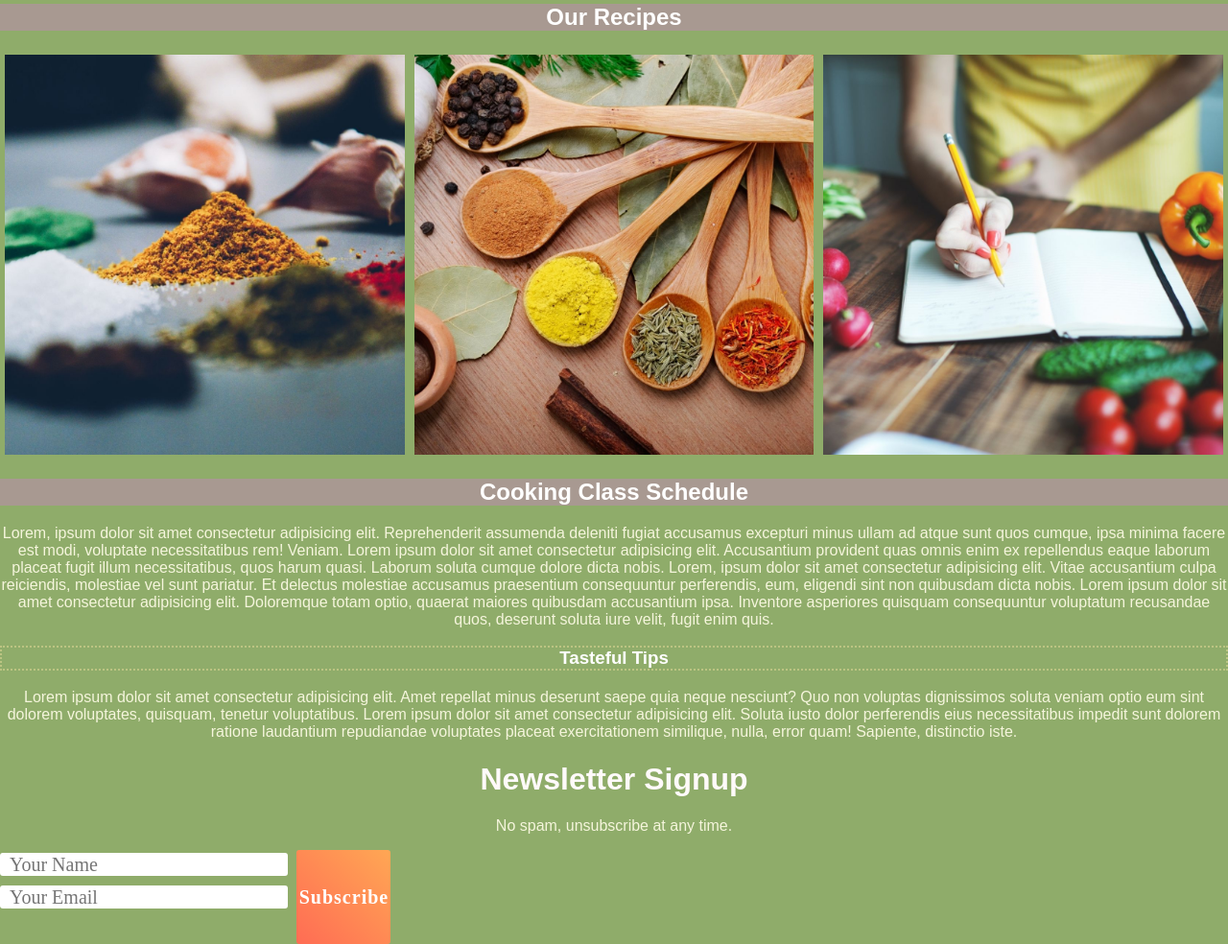
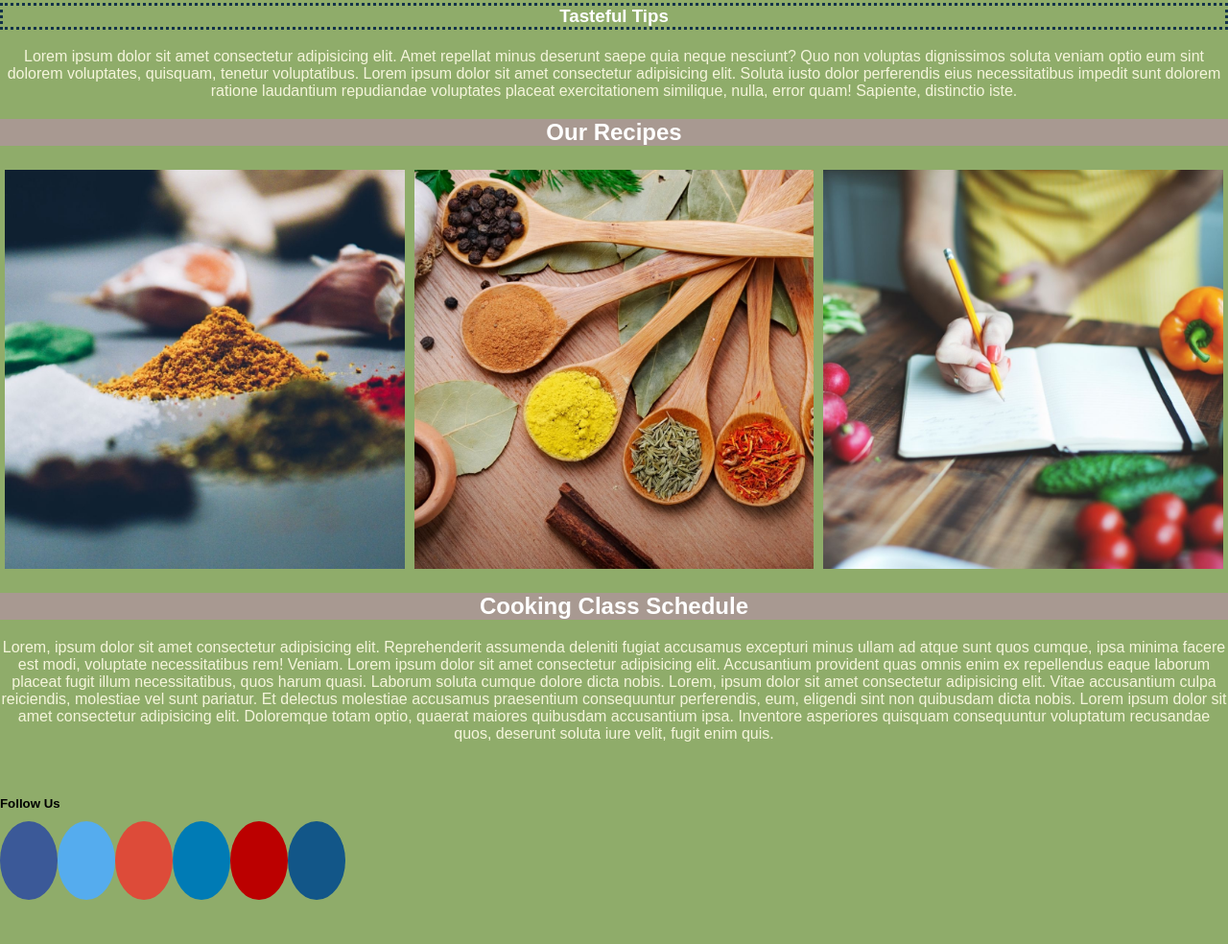
Before and after one commit to MichaelGarcia2021/youarewhatyoueat, a plain HTML site: page index.html in a window 1280 px wide. Shown: the part 1048-2032 px from the top of the page at 96% size. After the commit the page ends 1986 px from the top, so only its background shows below. Drawn offline with Linux system fonts and the light colour scheme.

Commit message:
made changes

```diff
--- a/index.html
+++ b/index.html
@@ -79,7 +79,7 @@
 
     h1 {
         color: snow;
-        font-family: :'Franklin Gothic Medium', 'Arial Narrow', Arial, sans-serif;
+        font-family:'Franklin Gothic Medium', 'Arial Narrow', Arial, sans-serif;
         text-align: center;
     }
 
@@ -115,7 +115,7 @@
     h3 {
         color: white;
         text-align: center;
-        border: 2px dotted #BCC482;
+        border: 3px dotted #133249;
     }
 
     button {
@@ -199,7 +199,7 @@
 <header>
     <nav>
         <ul>
-            <li><a class="active" href="#home">Tasteful Tips</a></li>
+            <li><a class="active" href="Tastefultips.html">Tasteful Tips</a></li>
             <li><a href="#news">Cooking Class</a></li>
             <li><a href="#contact">Contact</a></li>
             <li><a href="#about">About</a></li>
@@ -241,7 +241,8 @@
         dignissimos maxime hic, modi sapiente esse impedit et numquam odio aperiam sed obcaecati distinctio veritatis
         nobis. Sit provident ut esse.</p>
     <br>
-
+    <h3>Tasteful Tips</h3>
+    <p>Lorem ipsum dolor sit amet consectetur adipisicing elit. Amet repellat minus deserunt saepe quia neque nesciunt? Quo non voluptas dignissimos soluta veniam optio eum sint dolorem voluptates, quisquam, tenetur voluptatibus. Lorem ipsum dolor sit amet consectetur adipisicing elit. Soluta iusto dolor perferendis eius necessitatibus impedit sunt dolorem ratione laudantium repudiandae voluptates placeat exercitationem similique, nulla, error quam! Sapiente, distinctio iste.</p>
 
     <strong>
         <h2>Our Recipes</h2>
@@ -269,21 +270,21 @@
         sint non quibusdam dicta nobis. Lorem ipsum dolor sit amet consectetur adipisicing elit. Doloremque totam optio,
         quaerat maiores quibusdam accusantium ipsa. Inventore asperiores quisquam consequuntur voluptatum recusandae
         quos, deserunt soluta iure velit, fugit enim quis.</p>
-    <h3>Tasteful Tips</h3>
-<p>Lorem ipsum dolor sit amet consectetur adipisicing elit. Amet repellat minus deserunt saepe quia neque nesciunt? Quo non voluptas dignissimos soluta veniam optio eum sint dolorem voluptates, quisquam, tenetur voluptatibus. Lorem ipsum dolor sit amet consectetur adipisicing elit. Soluta iusto dolor perferendis eius necessitatibus impedit sunt dolorem ratione laudantium repudiandae voluptates placeat exercitationem similique, nulla, error quam! Sapiente, distinctio iste.</p>
 
 </body>
 
 <footer>
-    <form>
-    <h1>Newsletter Signup</h1>
-    <p>No spam, unsubscribe at any time.</p>
-    <div class="info">
-      <input type="text" placeholder="Your Name">
-      <input type="email" placeholder="Your Email">
-    </div>
-    <input type="submit" value="Subscribe">
-  </form>
+    <br><Strong>
+        <h5>Follow Us</h5>
+    </Strong>
+
+    <br>
+    <a href="#" class="fa fa-facebook"></a>
+    <a href="#" class="fa fa-twitter"></a>
+    <a href="#" class="fa fa-google"></a>
+    <a href="#" class="fa fa-linkedin"></a>
+    <a href="#" class="fa fa-youtube"></a>
+    <a href="#" class="fa fa-instagram"></a>
  </footer>
 
 </html>
--- a/style.css
+++ b/style.css
@@ -23,6 +23,16 @@
 }
 li {
     text-align-last: center;
+}
+button {
+  background-color: blue;
+  color: black;
+  border: 2px solid cadetblue;
+
+}
+
+body {
+  font-family: "Trirong", serif;
 }
 
 .fa {
@@ -75,53 +85,3 @@ li {
   background: #cb2027;
   color: white;
 }
-
-input {
-    font-family: 'PT Sans Narrow';
-    font-size: 20px;
-  }
-
-  .info{
-    display: inline-block;
-    margin-right: 5px;
-  }
-
-  .info input {
-    display: block;
-    width: 300px;
-    height: 20px;
-    border: 0;
-    border-radius: 3px;
-    margin: 0 0 10px 0;
-    padding: 12px 10px;
-    background: #fff;
-  }
-
-  .info input:last-child {
-    margin: 0;
-  }
-
-  .info input:focus {
-    background: #eee;
-    outline: none;
-  }
-
-  input[type="submit"]{
-    vertical-align: center;
-    height: 98px;
-    width: 98px;
-    margin: 0;
-    padding: 0;
-    border: 0;
-    border-radius: 3px;
-    background: pink;
-    cursor: pointer;
-    font-weight: 700;
-    letter-spacing: 1px;
-    color: #fff;
-    background: linear-gradient(45deg, #FF6C54, #FFA754);
-  }
-
-  input[type="submit"]:hover{
-    background: linear-gradient(180deg, #FF6C54, #FFA754);
-  }
```
Also changed, not shown: Tastefultips.html (added, +26 -0 lines), Images/LOGO.png (added).
